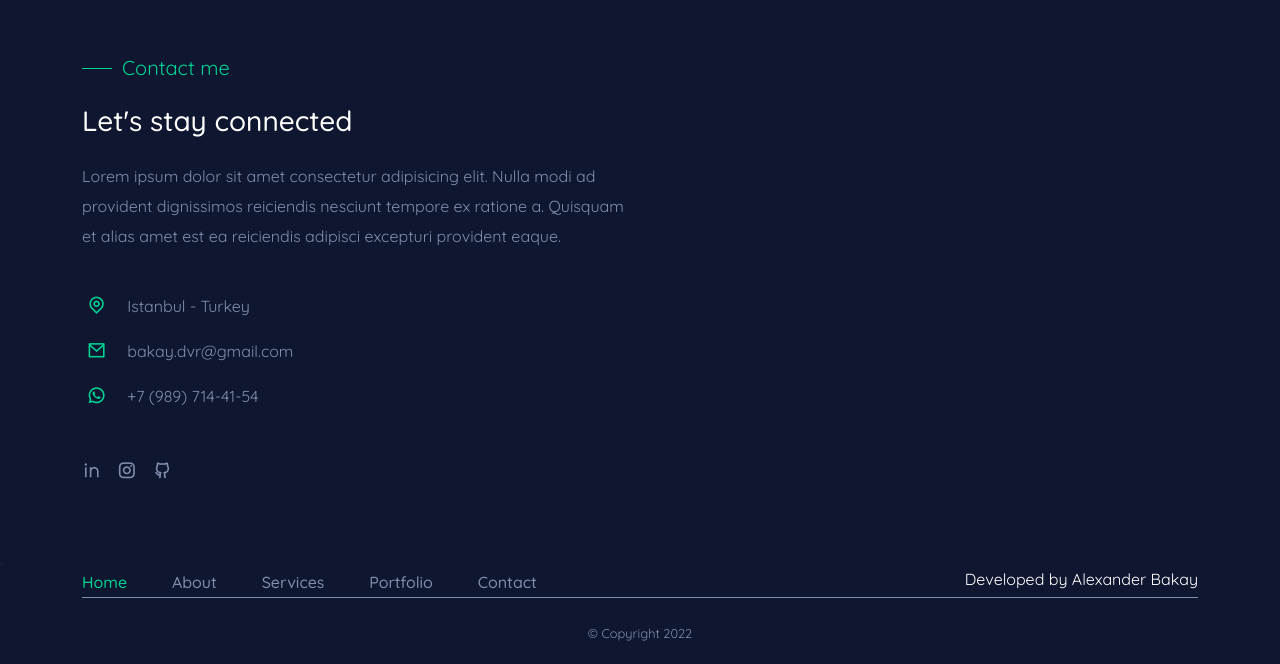
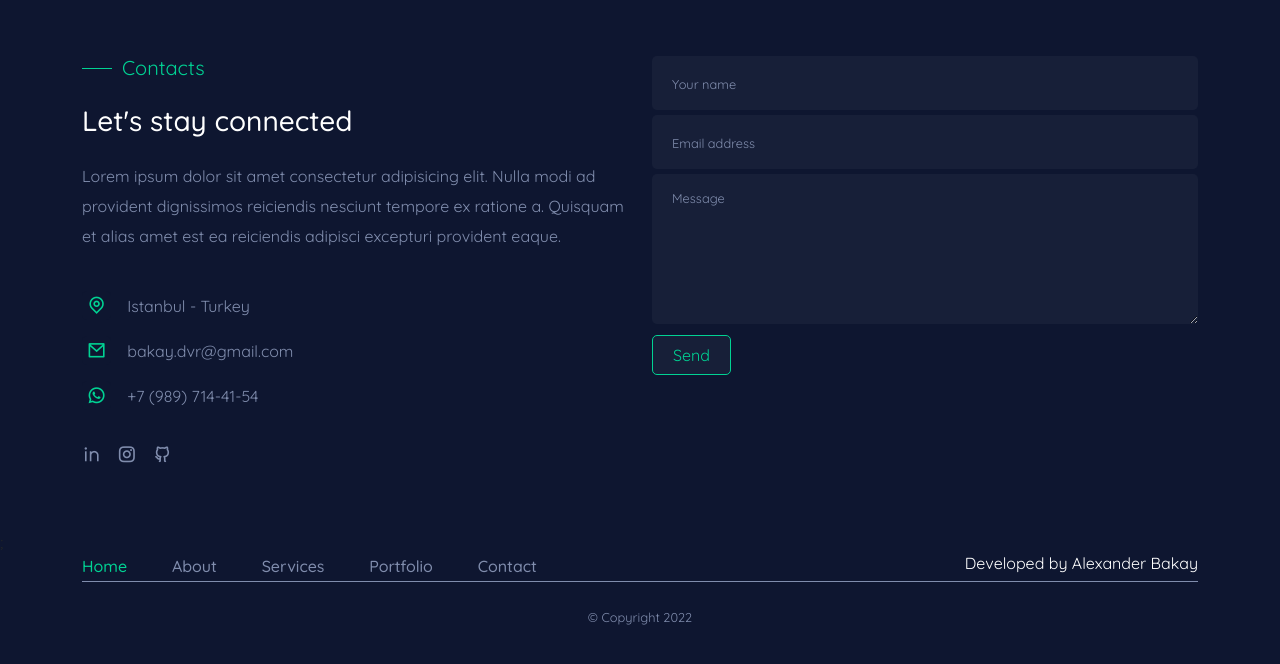
Before and after one commit to BakayAlexander/portfolio, a Next.js app: page / in a window 1280 px wide. Shown: the part 3989-4653 px from the top of the page. Built offline with nearby package versions, Linux system fonts and the light colour scheme.

Commit message:
feat: add Form to contact

```diff
--- a/components/UI/Contact/Contact.jsx
+++ b/components/UI/Contact/Contact.jsx
@@ -2,44 +2,44 @@ import Link from 'next/link';
 import React from 'react';
 import { Container, Row, Col } from 'reactstrap';
 import { contactInfo } from '../../../constants/constants';
+import Form from '../Form/Form';
 import SectionSubtitle from '../SectionSubtitle/SectionSubtitle';
 import classes from './contact.module.css';
 
 const Contact = () => {
   return (
     <section>
-      <Container id="contact" className={`${classes.contact}`}>
+      <Container id="contact" className={classes.contact}>
         <Row>
           <Col lg="6" md="6">
-            <SectionSubtitle subtitle="Contact me" />
+            <SectionSubtitle subtitle="Contacts" />
             <h3 className="mt-4 mb-4">Let&apos;s stay connected</h3>
             <p>
               Lorem ipsum dolor sit amet consectetur adipisicing elit. Nulla modi ad provident dignissimos reiciendis
               nesciunt tempore ex ratione a. Quisquam et alias amet est ea reiciendis adipisci excepturi provident
               eaque.
             </p>
-            <ul className={`${classes.contact__list}`}>
-              <li className={`${classes.contact__item}`}>
+            <ul className={classes.contact__list}>
+              <li className={classes.contact__item}>
                 <span>
                   <i className="ri-map-pin-line"></i>
                 </span>
                 <p>{contactInfo.adress}</p>
               </li>
-              <li className={`${classes.contact__item}`}>
+              <li className={classes.contact__item}>
                 <span>
                   <i className="ri-mail-line"></i>
                 </span>
                 <p>{contactInfo.email}</p>
               </li>
-              <li className={`${classes.contact__item}`}>
+              <li className={classes.contact__item}>
                 <span>
                   <i className="ri-whatsapp-line"></i>
                 </span>
                 <p>{contactInfo.number}</p>
               </li>
             </ul>
-          </Col>
-          <div className={`${classes.social__links}`}>
+            <div className={classes.social__links}>
               <Link href={contactInfo.linkedIn}>
                 <i className="ri-linkedin-line"></i>
               </Link>
@@ -50,7 +50,10 @@ const Contact = () => {
                 <i className="ri-github-line"></i>
               </Link>
             </div>
-          <Col lg="6" md="6"></Col>
+          </Col>
+          <Col lg="6" md="6">
+            <Form />
+          </Col>
         </Row>
       </Container>
     </section>
--- /dev/null
+++ b/components/UI/Form/Form.jsx
@@ -0,0 +1,23 @@
+import React from 'react';
+import classes from './form.module.css';
+
+const Form = () => {
+  return (
+    <form className={classes.form}>
+      <div className={classes.form__input}>
+        <input type="text" placeholder="Your name" required></input>
+      </div>
+      <div className={classes.form__input}>
+        <input type="email" placeholder="Email address" required></input>
+      </div>
+      <div className={classes.form__input}>
+        <textarea type="text" placeholder="Message" rows={5} required></textarea>
+      </div>
+      <button className="primary__btn" type="submit">
+        Send
+      </button>
+    </form>
+  );
+};
+
+export default Form;
--- /dev/null
+++ b/components/UI/Form/form.module.css
@@ -0,0 +1,21 @@
+.form button {
+  color: #01d293;
+}
+
+.form__input input,
+.form__input textarea {
+  width: 100%;
+  border: none;
+  outline: none;
+  background: #171f38;
+  color: #fff;
+  padding: 15px 20px;
+  border-radius: 5px;
+  margin-bottom: 5px;
+}
+
+.form__input input::placeholder,
+.form__input textarea::placeholder {
+  color: #808dad;
+  font-size: 0.8rem;
+}
```
Lines whose indentation alone changed are shown as unchanged.
